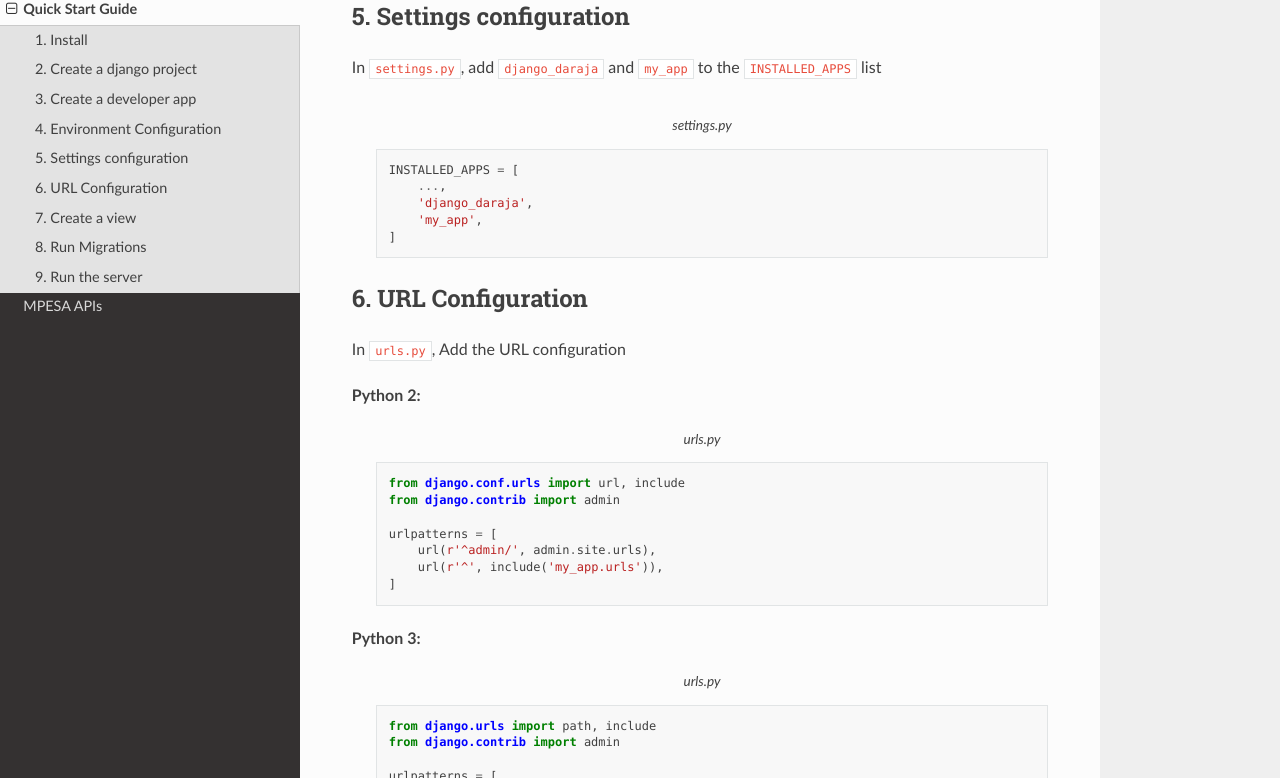
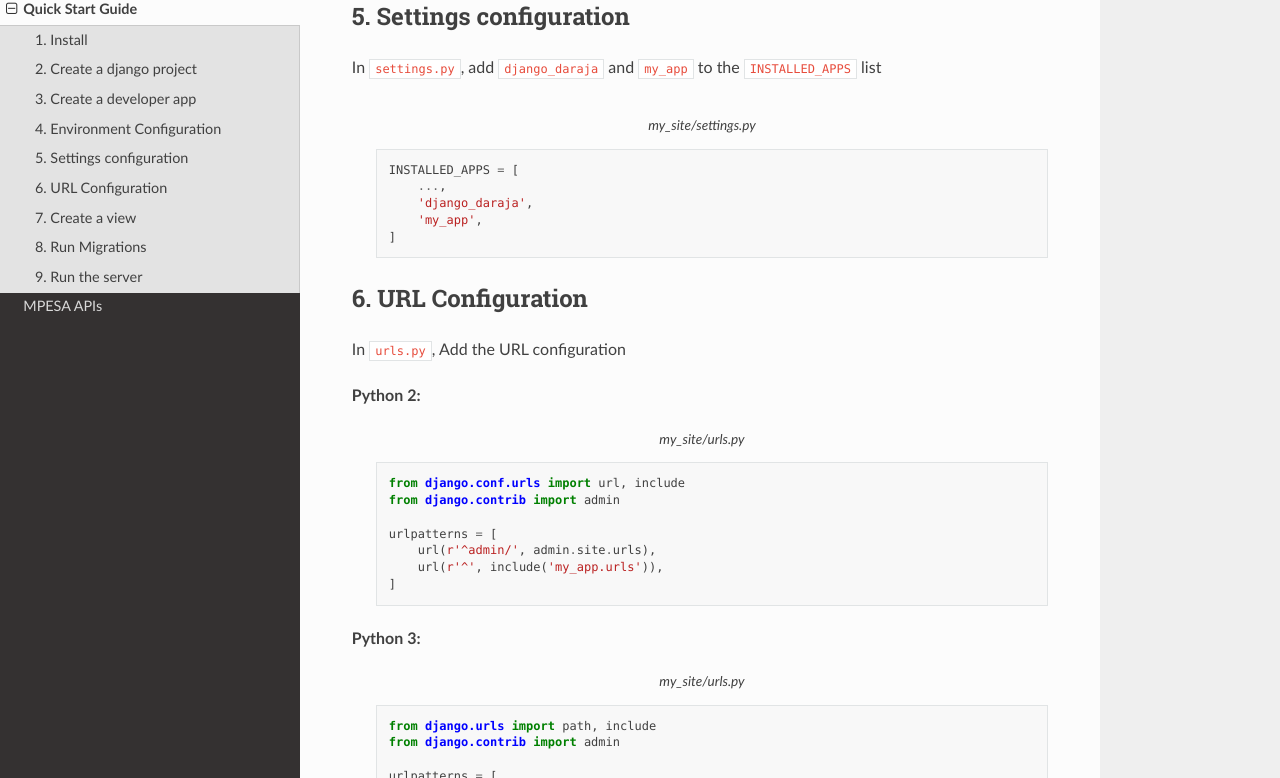
Before and after one commit to martinmogusu/django-daraja, a Sphinx documentation site: the page built from docs/pages/quick_start.rst, in a window 1280 px wide and 1400 px high, scrolled down 1810 px. Shown: the part 141-919 px from the top of the window. Built offline with Sphinx 7.4.7 and the Read the Docs theme 2.0.0, drawn with Linux system fonts in a browser that asks for light colours.

Commit message:
Updated documentation

```diff
--- a/docs/pages/quick_start.rst
+++ b/docs/pages/quick_start.rst
@@ -90,7 +90,7 @@
 In ``settings.py``, add ``django_daraja``  and ``my_app`` to the ``INSTALLED_APPS`` list
 
     ..	code-block:: python
-    	:caption: settings.py
+    	:caption: my_site/settings.py
     	:name: settings_installed_apps
 
         INSTALLED_APPS = [
@@ -106,7 +106,7 @@
 
 Python 2:
     ..	code-block:: python
-    	:caption: urls.py
+    	:caption: my_site/urls.py
     	:name: urls_python_2
 
         from django.conf.urls import url, include
@@ -119,7 +119,7 @@
 
 Python 3:
     ..	code-block:: python
-    	:caption: urls.py
+    	:caption: my_site/urls.py
     	:name: urls_python_3
 
         from django.urls import path, include
```
Also changed, not shown: other parts of docs/pages/quick_start.rst (+1 -1 lines).
